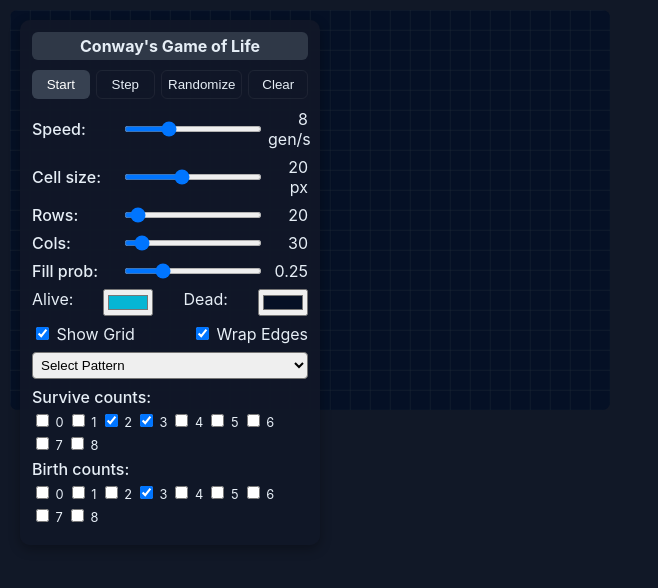
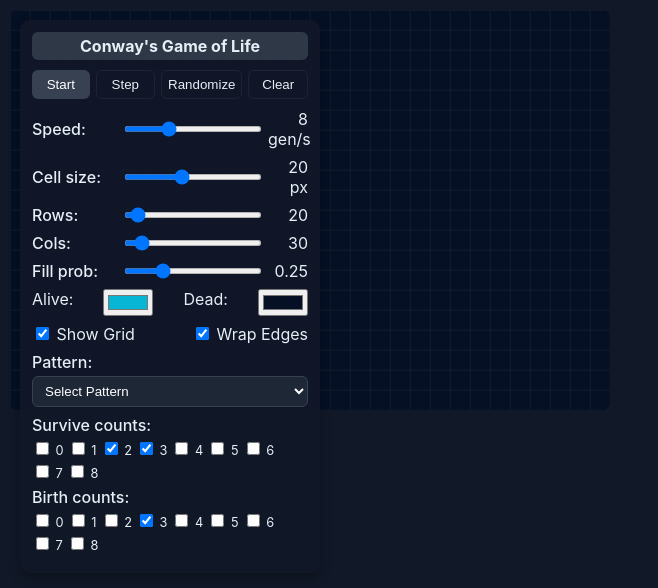
Before and after one commit to jo56/conways-game-of-life, a React (Vite) app: page / in a window 1280 px wide. Shown: the top 588 px of the page, without its empty margins (0-658 px from the left). Built offline with nearby package versions, Linux system fonts and the light colour scheme.

Commit message:
making shape drpodown in theme

```diff
--- a/src/App.tsx
+++ b/src/App.tsx
@@ -297,12 +297,30 @@
         </div>
 
         {/* Pattern selector */}
-        <div style={{ marginBottom: '8px' }}>
-          <select value={pattern} onChange={(e) => { setPattern(e.target.value); applyPattern(e.target.value); }} style={{ width: '100%', padding: '4px', borderRadius: '4px' }}>
-            <option value="">Select Pattern</option>
-            {patternOptions.map(p => <option key={p} value={p}>{p}</option>)}
-          </select>
-        </div>
+<div style={{ marginBottom: '8px', display: 'flex', flexDirection: 'column', gap: '4px' }}>
+  <label style={{ fontWeight: 500 }}>Pattern:</label>
+  <select
+    value={pattern}
+    onChange={(e) => { setPattern(e.target.value); applyPattern(e.target.value); }}
+    style={{
+      width: '100%',
+      padding: '6px 8px',
+      borderRadius: '6px',
+      border: '1px solid #374151',
+      background: 'rgba(31, 41, 55, 0.95)',
+      color: '#fff',
+      fontWeight: 500,
+      cursor: 'pointer',
+      outline: 'none',
+    }}
+  >
+    <option value="">Select Pattern</option>
+    {patternOptions.map(p => (
+      <option key={p} value={p}>{p}</option>
+    ))}
+  </select>
+</div>
+
 
         {/* Life-like rules */}
 <div style={{ marginBottom: '8px' }}>
```
